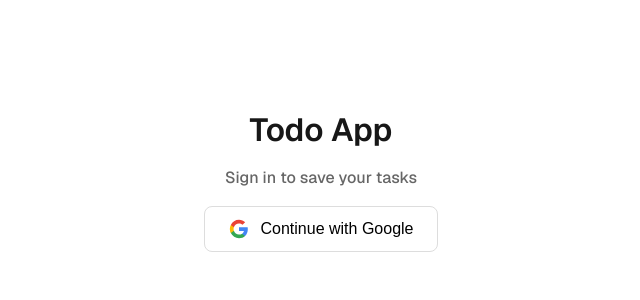
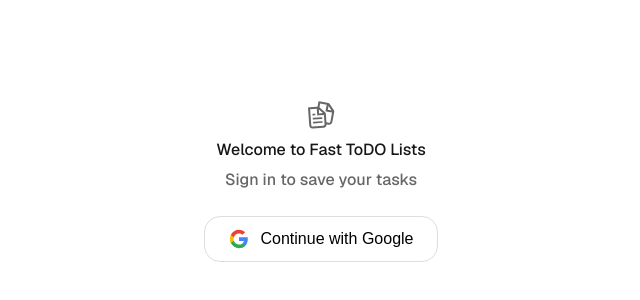
Before and after one commit to San-code1/todo-app, a React (Vite) app: page / in a window 1280 px wide. Shown: the part 220-520 px from the top of the page, without its empty margins (319-959 px from the left). Built offline with nearby package versions, Linux system fonts and the light colour scheme; no server answers.

Commit message:
Styling login

```diff
--- a/src/App.css
+++ b/src/App.css
@@ -46,9 +46,50 @@
   filter: invert(0.5);
 }
 
+.user-info {
+  display: flex;
+  align-items: center;
+  gap: 8px;
+  margin: 0 16px 32px 16px;
+}
+
+.user-avatar {
+  width: 32px;
+  height: 32px;
+  border-radius: 50%;
+  object-fit: cover;
+}
+
+.user-name {
+  font-size: 0.875rem;
+  font-weight: 500;
+  color: #333;
+  flex: 1;
+}
+
+.sign-out-button {
+  font-size: 0.75rem;
+  color: #666;
+  padding: 6px 12px;
+  border-radius: 6px;
+  transition: all 0.15s ease;
+  display: flex;
+  align-items: center;
+  gap: 8px;
+}
+
+.sign-out-button:hover {
+  background: #eee;
+  color: #333;
+}
+
 @media (max-width: 640px) {
   .app {
     padding-top: 1rem;
     padding-bottom: 1rem;
   }
+
+  .user-info {
+    margin: 0 8px 12px 8px;
+  }
 }
--- a/src/App.tsx
+++ b/src/App.tsx
@@ -190,9 +190,19 @@
 
       {/* User info + Sign out */}
       <div className="user-info">
-        <img src={user.photoURL || ''} alt={user.displayName || 'User'} className="user-avatar" />
+        <img
+          src={user.photoURL || ''}
+          alt={user.displayName || 'User'}
+          className="user-avatar"
+          referrerPolicy="no-referrer"
+        />
         <span className="user-name">{user.displayName}</span>
-        <button onClick={signOut} className="sign-out-button">Sign out</button>
+        <button onClick={signOut} className="sign-out-button">
+          Log Out
+          <svg height="16" strokeLinejoin="round" viewBox="0 0 16 16" width="16">
+            <path fillRule="evenodd" clipRule="evenodd" d="M2.5 13.5H6.75V15H2C1.44772 15 1 14.5523 1 14V2C1 1.44771 1.44772 1 2 1H6.75V2.5L2.5 2.5L2.5 13.5ZM12.4393 7.24999L10.4697 5.28031L9.93934 4.74998L11 3.68932L11.5303 4.21965L14.6036 7.29288C14.9941 7.6834 14.9941 8.31657 14.6036 8.70709L11.5303 11.7803L11 12.3106L9.93934 11.25L10.4697 10.7197L12.4393 8.74999L5.75 8.74999H5V7.24999H5.75L12.4393 7.24999Z" fill="#666"/>
+          </svg>
+        </button>
       </div>
 
       <Header onAddTodo={handleAddTodo} />
--- a/src/components/Login.css
+++ b/src/components/Login.css
@@ -4,16 +4,17 @@
   align-items: center;
   justify-content: center;
   min-height: 100vh;
-  gap: 16px;
+  gap: 8px;
 }
 
 .login-container h1 {
-  font-size: 2rem;
-  font-weight: 600;
+  font-size: 1rem;
+  font-weight: 500;
 }
 
 .login-container p {
   color: #666;
+  margin-bottom: 16px;
 }
 
 .google-button {
@@ -28,6 +29,8 @@
   font-weight: 500;
   cursor: pointer;
   transition: background 0.2s;
+  border-radius: 16px;
+  corner-shape: squircle;
 }
 
 .google-button:hover {
--- a/src/components/Login.tsx
+++ b/src/components/Login.tsx
@@ -7,7 +7,12 @@
 export const Login: React.FC<Props> = ({ onSignIn }) => {
   return (
     <div className="login-container">
-      <h1>Todo App</h1>
+      <svg width="32" height="32" viewBox="0 0 24 24" fill="none" xmlns="http://www.w3.org/2000/svg">
+        <path fillRule="evenodd" clipRule="evenodd" d="M20.4928 17.3111L21.7672 10.4281L21.9649 9.3605C22.0132 9.09973 21.9559 8.83043 21.8057 8.61189L18.2689 3.46778C18.1187 3.24923 17.8877 3.09932 17.627 3.05104L16.5593 2.85335L11.6429 1.94302L10.168 1.66992L9.89485 3.14485L7.71006 14.9443C7.45868 16.3019 8.35547 17.6063 9.71311 17.8577L17.5794 19.3142C18.937 19.5656 20.2414 18.6688 20.4928 17.3111ZM19.0178 17.038L20.2923 10.155L16.8508 9.51781L15.3759 9.24471L15.649 7.76978L16.2862 4.32828L11.3698 3.41795L9.18499 15.2174C9.08443 15.7605 9.44316 16.2822 9.98621 16.3827L17.8525 17.8393C18.3956 17.9398 18.9173 17.5811 19.0178 17.038ZM17.1239 8.04288L17.648 5.21232L19.9545 8.567L17.1239 8.04288Z" fill="#666"/>
+        <path d="M9.73801 6.73438L3.1618 7.31055L4.54627 20.9821L15.1028 20.0015L14.699 11.2909L9.73801 6.73438Z" fill="white"/>
+        <path fillRule="evenodd" clipRule="evenodd" d="M16.1796 18.899L15.6751 11.9172L15.5968 10.8342C15.5777 10.5697 15.4543 10.3236 15.2537 10.1501L10.5328 6.0655C10.3323 5.89196 10.071 5.80522 9.80648 5.82433L8.72351 5.90259L3.73652 6.26298L2.24042 6.37109L2.34853 7.86719L3.21346 19.836C3.31298 21.2131 4.51003 22.2488 5.88715 22.1493L13.8663 21.5727C15.2435 21.4731 16.2792 20.2761 16.1796 18.899ZM14.6835 19.0071L14.179 12.0253L10.6881 12.2776L9.19201 12.3857L9.0839 10.8896L8.83163 7.39869L3.84463 7.75908L4.70956 19.7279C4.74937 20.2787 5.22819 20.693 5.77904 20.6532L13.7582 20.0766C14.3091 20.0368 14.7234 19.558 14.6835 19.0071ZM10.58 10.7815L10.3725 7.91028L13.4512 10.574L10.58 10.7815ZM6.22141 11.0971L5.59803 11.1421L5.68813 12.3889L6.3115 12.3438L7.17924 12.2811L7.80262 12.2361L7.71252 10.9893L7.08914 11.0344L6.22141 11.0971ZM5.81422 14.1337L6.43759 14.0886L12.2923 13.6656L12.9157 13.6205L13.0058 14.8673L12.3824 14.9123L6.52769 15.3354L5.90432 15.3804L5.81422 14.1337ZM6.65383 17.0808L6.03045 17.1259L6.12055 18.3726L6.74392 18.3276L12.5987 17.9045L13.222 17.8594L13.1319 16.6127L12.5086 16.6577L6.65383 17.0808Z" fill="#666"/>
+      </svg>
+      <h1 className="login-title">Welcome to Fast ToDO Lists</h1>
       <p>Sign in to save your tasks</p>
       <button onClick={onSignIn} className="google-button">
         <svg viewBox="0 0 24 24" width="20" height="20">
```
Also changed, not shown: 1 other file (tests, documents, lock files or other folders).
